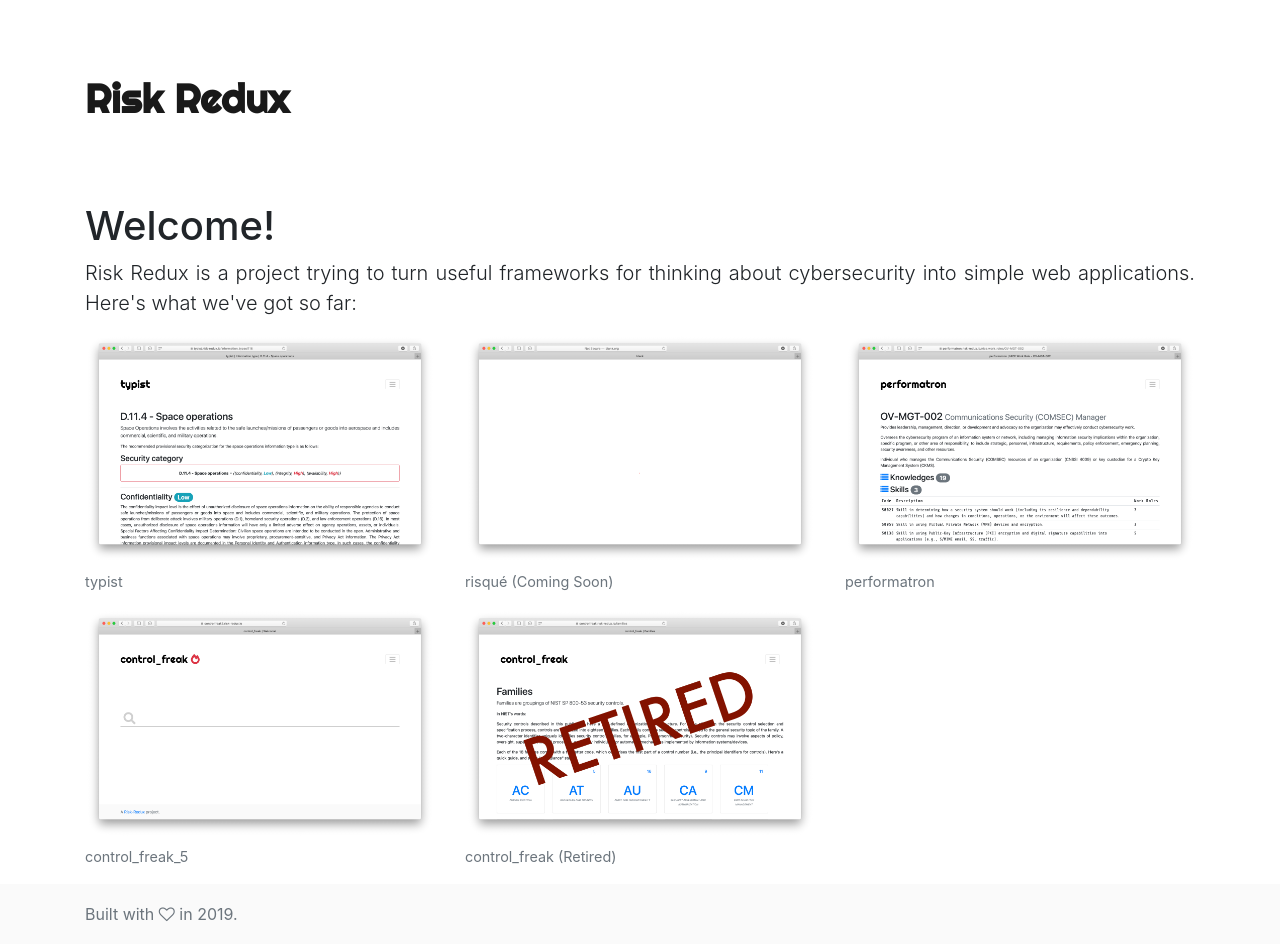
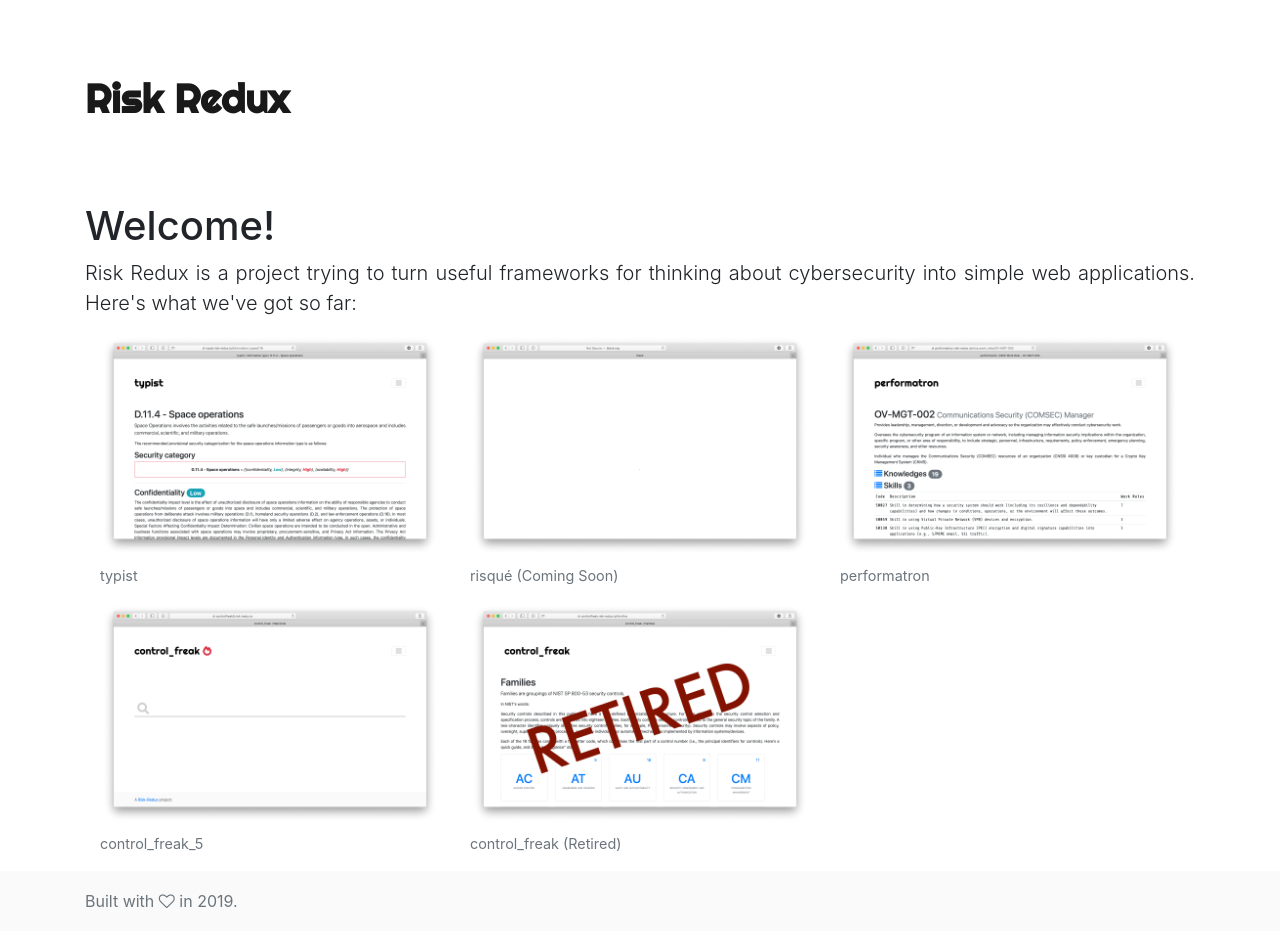
Before and after one commit to risk-redux/risk-redux.github.io, a Jekyll site: the page built from index.html, in a window 1280 px wide. Built offline with Jekyll 4.4.1, drawn with Linux system fonts in a browser that asks for light colours.

Commit message:
Cleaning up grid.

```diff
--- a/index.html
+++ b/index.html
@@ -5,9 +5,10 @@ layout: page
 
 <p class="lead">Risk Redux is a project trying to turn useful frameworks for thinking about cybersecurity into simple web applications. Here's what we've got so far:</p>
 
+<div class="container-fluid">
   <div class="row">
   {% for p in site.projects reversed %}
-  <div class="col col-sm-6 col-md-4">
+    <div class="col-sm-4">
       <a href="{{ p.app_url }}" title="{{ p.title }}" >
         <figure class="figure">
             <img src="{{ p.thumbnail }}" title="{{ p.title }}" class="figure-img img-fluid" />
@@ -17,3 +18,4 @@ layout: page
     </div>
   {% endfor %}
   </div>
+</div>
```
Also changed, not shown: 1 other file. Lines whose indentation alone changed are shown as unchanged.
